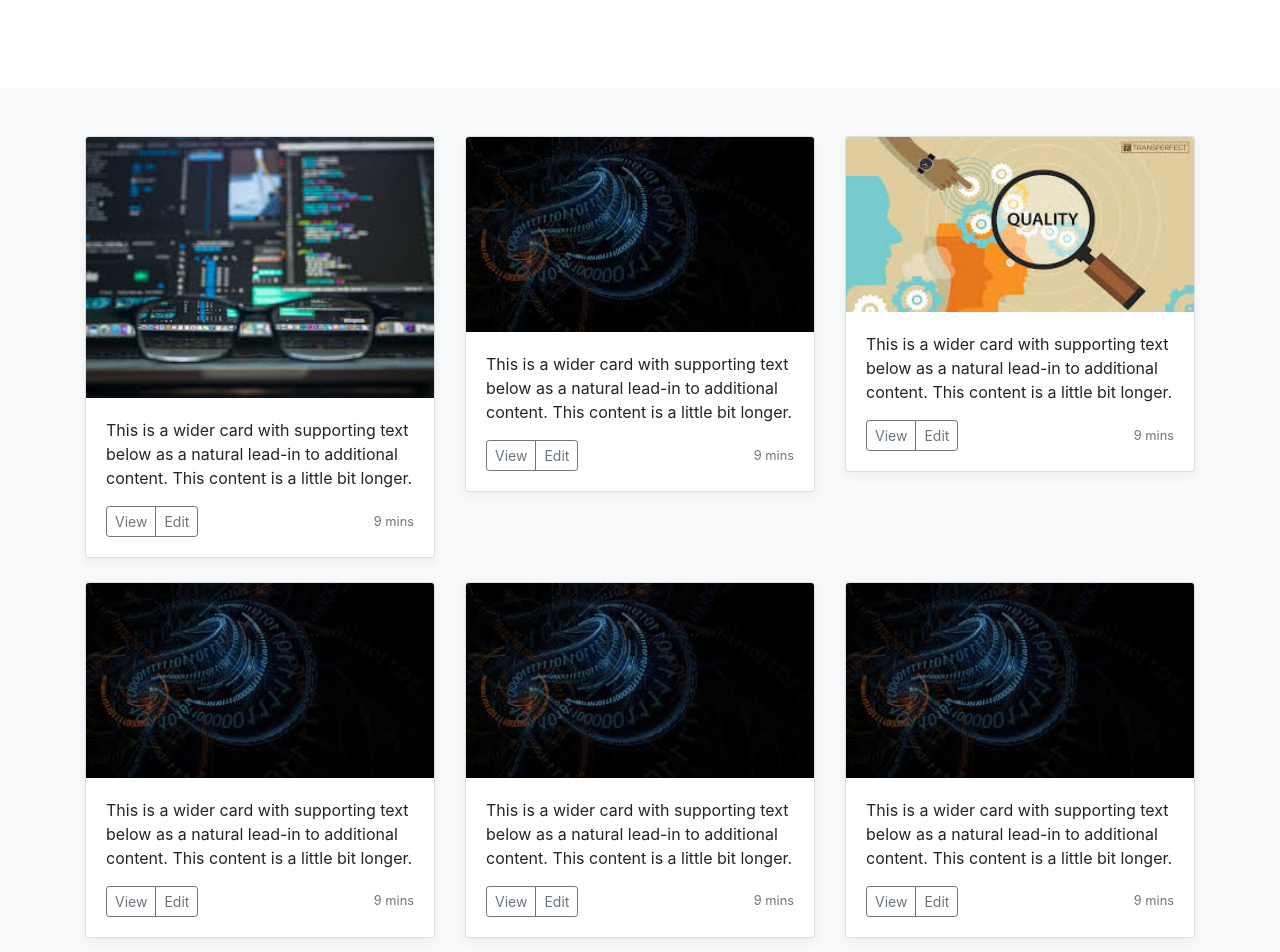
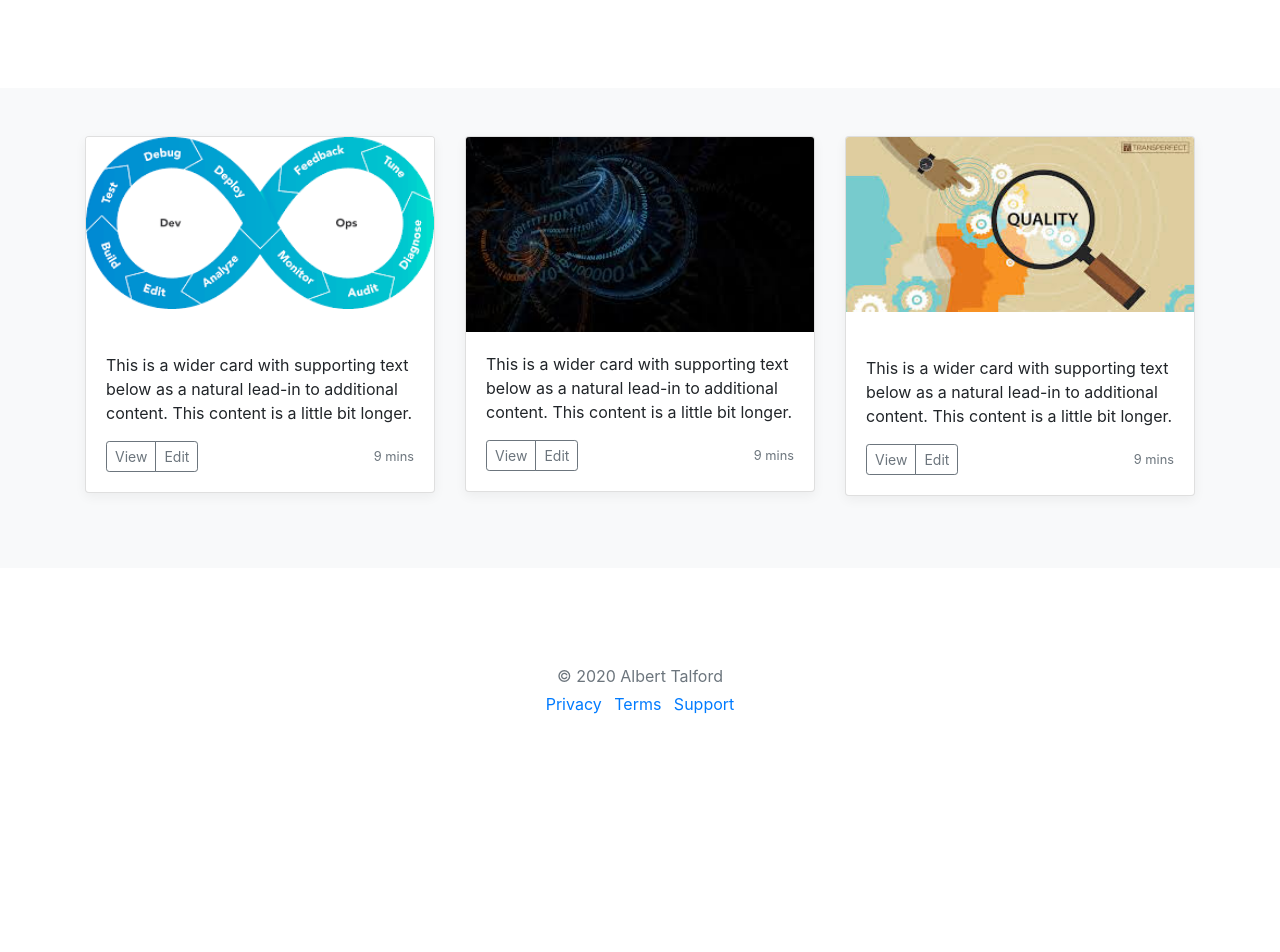
Before and after one commit to ajtalford/bootstrap-lab, a plain HTML site: page about.html in a window 1280 px wide. Shown: the part 320-1272 px from the top of the page. After the commit the page ends 1148 px from the top, so only its background shows below. Drawn offline with nearby package versions, Linux system fonts and the light colour scheme.

Commit message:
bootstrap lab update

```diff
--- a/about.html
+++ b/about.html
@@ -69,7 +69,7 @@
           <div class="row">
             <div class="col-md-4">
               <div class="card mb-4 box-shadow">
-                <img class="card-img-top" src="images/images.jpg" alt="Card image cap">
+                <img class="card-img-top" src="images/1download.png" alt="Card image cap"><br>
                 <div class="card-body">
                   <p class="card-text">This is a wider card with supporting text below as a natural lead-in to additional content. This content is a little bit longer.</p>
                   <div class="d-flex justify-content-between align-items-center">
@@ -100,7 +100,7 @@
             </div>
             <div class="col-md-4">
               <div class="card mb-4 box-shadow">
-                <img class="card-img-top" src="images/download-2.jpg" alt="Card image cap" style="height: 175px;">
+                <img class="card-img-top" src="images/download-2.jpg" alt="Card image cap" style="height: 175px;"><br>
                 <div class="card-body">
                   <p class="card-text">This is a wider card with supporting text below as a natural lead-in to additional content. This content is a little bit longer.</p>
                   <div class="d-flex justify-content-between align-items-center">
@@ -114,7 +114,7 @@
               </div>
             </div>
 
-            <div class="col-md-4">
+            <!-- <div class="col-md-4">
               <div class="card mb-4 box-shadow">
                 <img class="card-img-top" src="images/download-1.jpg" alt="Card image cap">
                 <div class="card-body">
@@ -158,9 +158,9 @@
                   </div>
                 </div>
               </div>
-            </div>
+            </div> -->
 
-            <div class="col-md-4">
+            <!-- <div class="col-md-4">
               <div class="card mb-4 box-shadow">
                 <img class="card-img-top" src="images/download-1.jpg" alt="Card image cap">
                 <div class="card-body">
@@ -174,8 +174,8 @@
                   </div>
                 </div>
               </div>
-            </div>
-            <div class="col-md-4">
+            </div> -->
+            <!-- <div class="col-md-4">
               <div class="card mb-4 box-shadow">
                 <img class="card-img-top" src="images/download-1.jpg" alt="Card image cap">
                 <div class="card-body">
@@ -189,8 +189,8 @@
                   </div>
                 </div>
               </div>
-            </div>
-            <div class="col-md-4">
+            </div> -->
+            <!-- <div class="col-md-4">
               <div class="card mb-4 box-shadow">
                 <img class="card-img-top" src="images/download-1.jpg" alt="Card image cap">
                 <div class="card-body">
@@ -204,14 +204,24 @@
                   </div>
                 </div>
               </div>
-            </div>
+            </div> -->
           </div>
         </div>
       </div>
 
     </main>
 
-    <footer class="text-muted">
+
+    <footer class="my-5 pt-5 text-muted text-center text-small">
+        <p class="mb-1">&copy; 2020 Albert Talford</p>
+        <ul class="list-inline">
+            <li class="list-inline-item"><a href="#">Privacy</a></li>
+            <li class="list-inline-item"><a href="#">Terms</a></li>
+            <li class="list-inline-item"><a href="#">Support</a></li>
+        </ul>
+    </footer>
+
+    <!-- <footer class="text-muted">
       <div class="container">
         <p class="float-right">
           <a href="#">Back to top</a>
@@ -219,7 +229,7 @@
         <p>Album example is &copy; Bootstrap, but please download and customize it for yourself!</p>
         <p>New to Bootstrap? <a href="../../">Visit the homepage</a> or read our <a href="../../getting-started/">getting started guide</a>.</p>
       </div>
-    </footer>
+    </footer> -->
 
     <!-- Bootstrap JavaScript
     ================================================== -->
```
Also changed, not shown: contact.html (+1 -1 lines), index.html (+10 -2 lines), pricing.html (+10 -2 lines), images/1download.png (added).
